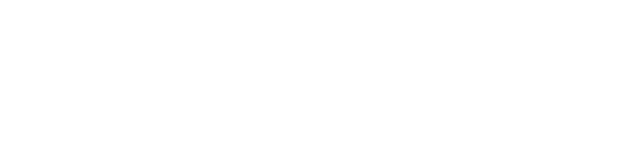
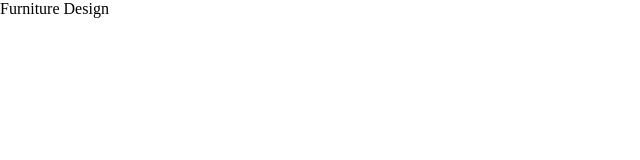
Before and after one commit to nakayoshi11/-, a plain HTML site: page Furniture Design/index.html in a window 1280 px wide. Shown: the whole page, without its empty margins (0-640 px from the left). Drawn offline with Linux system fonts and the light colour scheme.

Commit message:
titleCommit

```diff
--- a/Furniture Design/index.html
+++ b/Furniture Design/index.html
@@ -10,7 +10,11 @@
 </head>
 <body>
   <header>
+    <div>
+      <a href="#">Furniture Design</a>
 
+
+    </div>
   </header>
 </body>
 </html>
```
